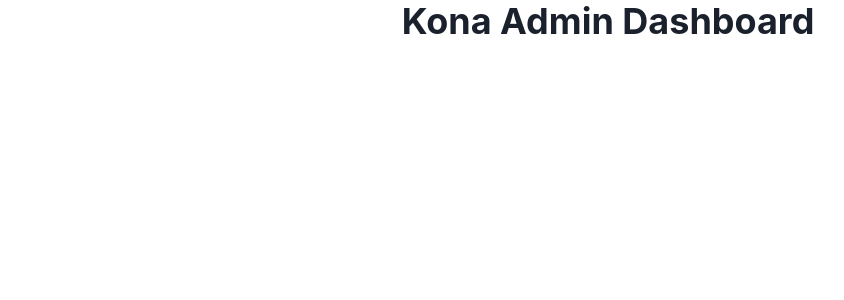
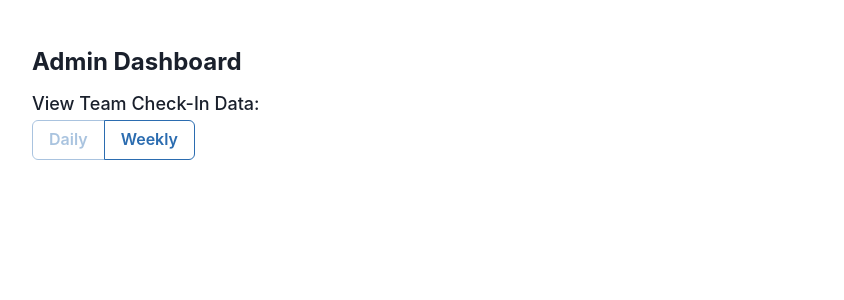
Before and after one commit to nramkissoon/Kona-take-home, a Next.js app: page / in a window 1280 px wide. Shown: the top 300 px of the page, without its empty margins (32-876 px from the left). Built offline with nearby package versions, Linux system fonts and the light colour scheme.

Commit message:
check in aggregation level selector

```diff
--- /dev/null
+++ b/src/components/AggregationLevelButtonGroup.tsx
@@ -0,0 +1,27 @@
+import { Button, ButtonGroup } from "@chakra-ui/react";
+
+export const AggregationLevelButtonGroup = ({
+  currentSelection,
+  setAggregationLevel,
+}: {
+  currentSelection: "daily" | "weekly";
+  setAggregationLevel: (aggregationLevel: "daily" | "weekly") => void;
+}) => {
+  return (
+    <ButtonGroup variant="outline" isAttached size="md" colorScheme="blue">
+      <Button
+        onClick={() => setAggregationLevel("daily")}
+        mr="-px"
+        isDisabled={currentSelection === "daily"}
+      >
+        Daily
+      </Button>
+      <Button
+        onClick={() => setAggregationLevel("weekly")}
+        isDisabled={currentSelection === "weekly"}
+      >
+        Weekly
+      </Button>
+    </ButtonGroup>
+  );
+};
--- a/src/components/PageContainer.tsx
+++ b/src/components/PageContainer.tsx
@@ -1,4 +1,4 @@
-import { Center } from "@chakra-ui/react";
+import { Box } from "@chakra-ui/react";
 import Head from "next/head";
 import React from "react";
 
@@ -13,9 +13,16 @@
         <link rel="icon" href="/kona_favicon.png" />
       </Head>
       <main>
-        <Center w={["sm", "xl", "3xl", "5xl", "6xl", "8xl"]} px="0" mx="auto">
+        <Box
+          w={["sm", "xl", "3xl", "5xl", "6xl", "8xl"]}
+          px="0"
+          mx="auto"
+          mt="3em"
+          display="flex"
+          flexDirection="column"
+        >
           {props.children}
-        </Center>
+        </Box>
       </main>
     </div>
   );
--- a/src/pages/index.tsx
+++ b/src/pages/index.tsx
@@ -1,11 +1,36 @@
+import { AggregationLevelButtonGroup } from "@/components/AggregationLevelButtonGroup";
 import { PageContainer } from "@/components/PageContainer";
-import { Heading } from "@chakra-ui/react";
+import { Box, Heading } from "@chakra-ui/react";
 import type { NextPage } from "next";
+import React from "react";
 
 const Home: NextPage = () => {
+  const [aggregationLevel, setAggregationLevel] = React.useState<
+    "daily" | "weekly"
+  >("daily");
   return (
     <PageContainer>
-      <Heading as="h1">Kona Admin Dashboard</Heading>
+      <Box>
+        <Heading as="h1" textAlign="left" w="full" fontSize="2xl">
+          Admin Dashboard
+        </Heading>
+      </Box>
+      <Box mt="1em">
+        <Heading
+          as="h2"
+          textAlign="left"
+          w="full"
+          fontSize="lg"
+          fontWeight="medium"
+          mb=".3em"
+        >
+          View Team Check-In Data:
+        </Heading>
+        <AggregationLevelButtonGroup
+          setAggregationLevel={setAggregationLevel}
+          currentSelection={aggregationLevel}
+        />
+      </Box>
     </PageContainer>
   );
 };
```
Also changed, not shown: public/kona_header.png (deleted).
